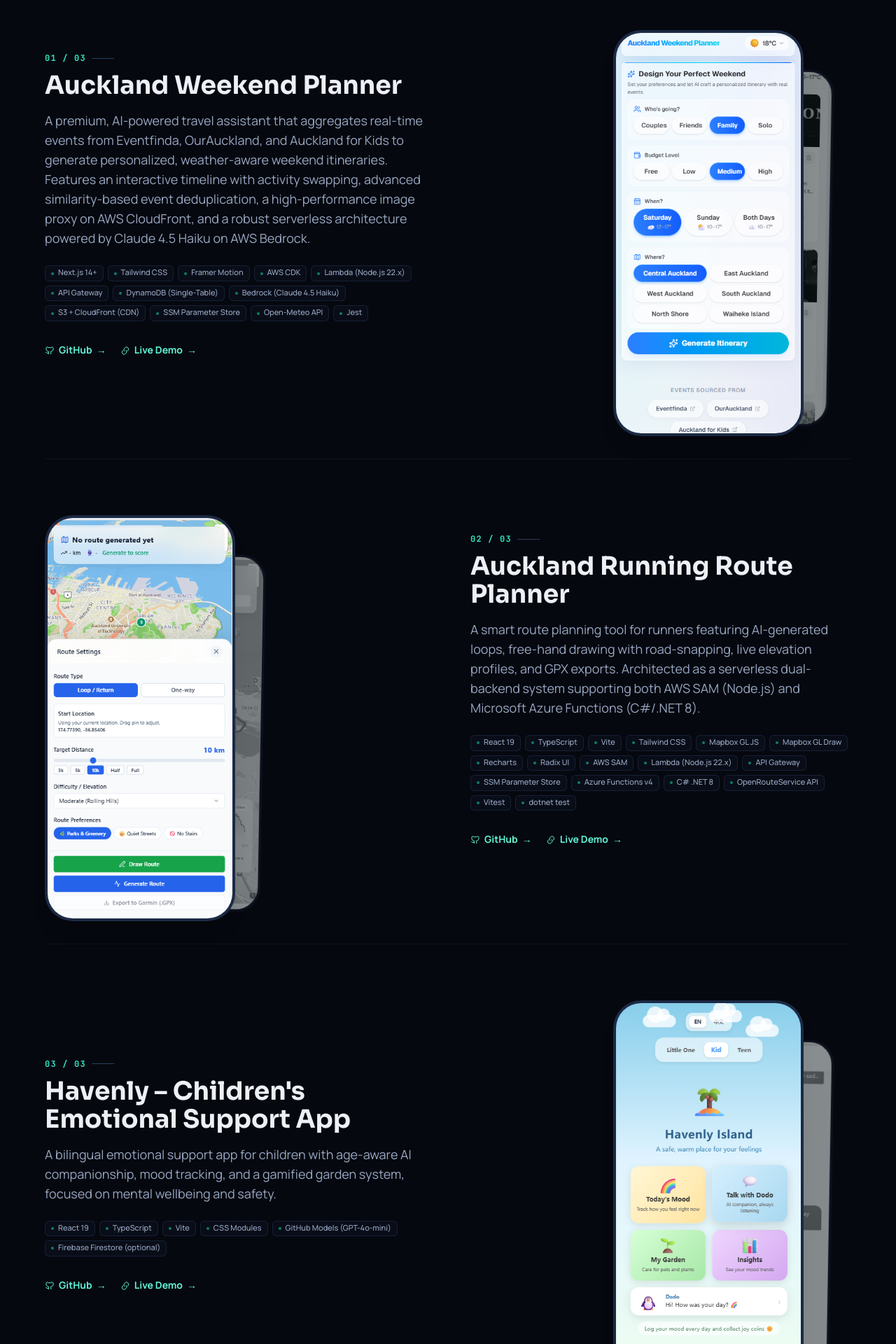
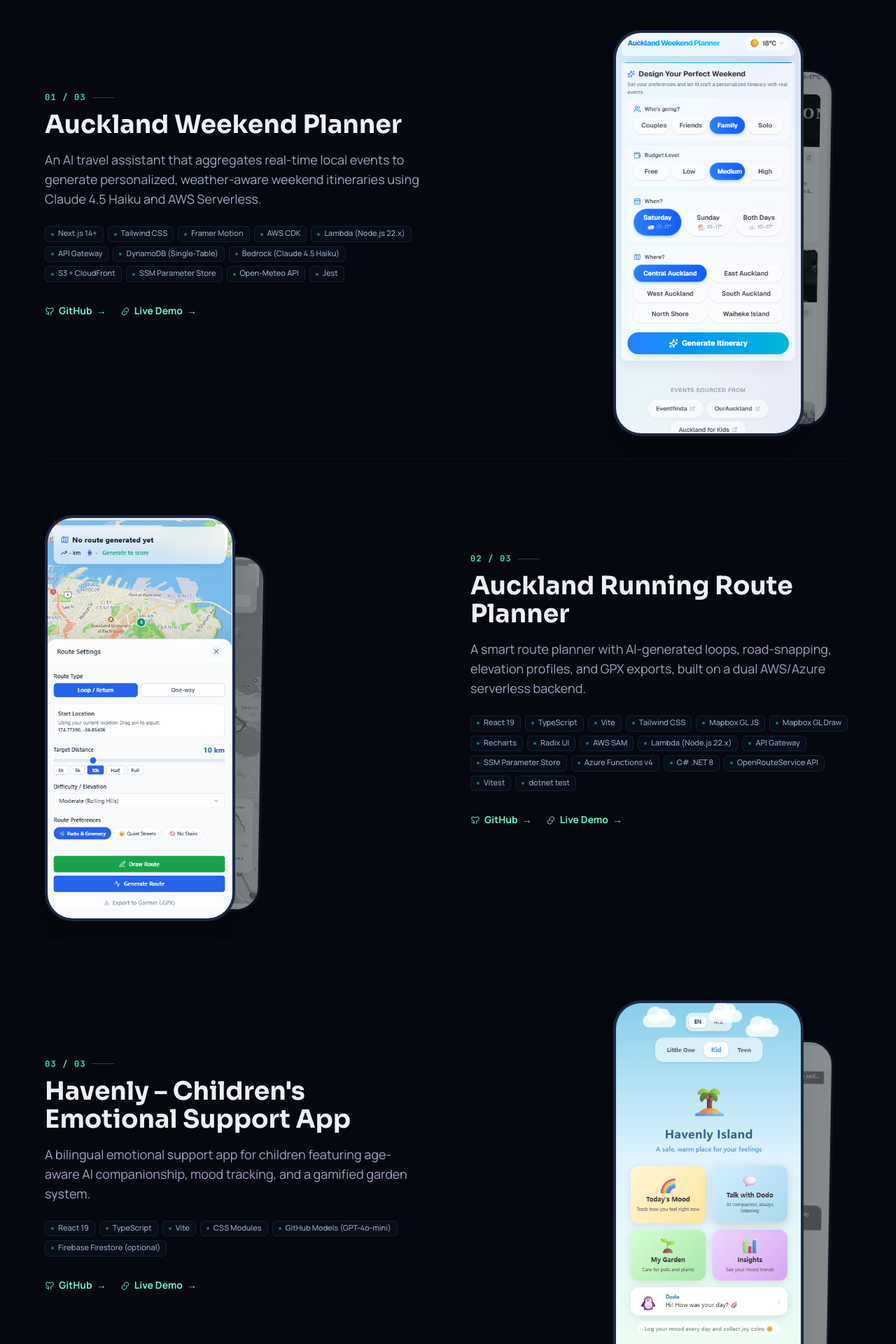
Before and after one commit to sheng656/Sheng_portfolio, a React (Vite) app: page / in a window 1280 px wide. Shown: the part 1217-3137 px from the top of the page at 70% size. Built offline with nearby package versions, Linux system fonts and the light colour scheme.

Commit message:
feat: simplify project descriptions and update tech stack details for Auckland Weekend Planner and Auckland Running Route Planner

```diff
--- a/src/data/portfolioData.ts
+++ b/src/data/portfolioData.ts
@@ -212,7 +212,7 @@ export const portfolioData: PortfolioData = {
         id: "project-auckland-weekend-planner",
         name: "Auckland Weekend Planner",
         description:
-          "A premium, AI-powered travel assistant that aggregates real-time events from Eventfinda, OurAuckland, and Auckland for Kids to generate personalized, weather-aware weekend itineraries. Features an interactive timeline with activity swapping, advanced similarity-based event deduplication, a high-performance image proxy on AWS CloudFront, and a robust serverless architecture powered by Claude 4.5 Haiku on AWS Bedrock.",
+          "An AI travel assistant that aggregates real-time local events to generate personalized, weather-aware weekend itineraries using Claude 4.5 Haiku and AWS Serverless.",
         techStack: [
           "Next.js 14+",
           "Tailwind CSS",
@@ -222,7 +222,7 @@ export const portfolioData: PortfolioData = {
           "API Gateway",
           "DynamoDB (Single-Table)",
           "Bedrock (Claude 4.5 Haiku)",
-          "S3 + CloudFront (CDN)",
+          "S3 + CloudFront",
           "SSM Parameter Store",
           "Open-Meteo API",
           "Jest",
@@ -237,7 +237,7 @@ export const portfolioData: PortfolioData = {
         id: "project-running-planner",
         name: "Auckland Running Route Planner",
         description:
-          "A smart route planning tool for runners featuring AI-generated loops, free-hand drawing with road-snapping, live elevation profiles, and GPX exports. Architected as a serverless dual-backend system supporting both AWS SAM (Node.js) and Microsoft Azure Functions (C#/.NET 8).",
+          "A smart route planner with AI-generated loops, road-snapping, elevation profiles, and GPX exports, built on a dual AWS/Azure serverless backend.",
         techStack: [
           "React 19",
           "TypeScript",
@@ -267,7 +267,7 @@ export const portfolioData: PortfolioData = {
         id: "project-havenly",
         name: "Havenly – Children's Emotional Support App",
         description:
-          "A bilingual emotional support app for children with age-aware AI companionship, mood tracking, and a gamified garden system, focused on mental wellbeing and safety.",
+          "A bilingual emotional support app for children featuring age-aware AI companionship, mood tracking, and a gamified garden system.",
         techStack: [
           "React 19",
           "TypeScript",
```
Also changed, not shown: 1 other file (tests, documents, lock files or other folders).
